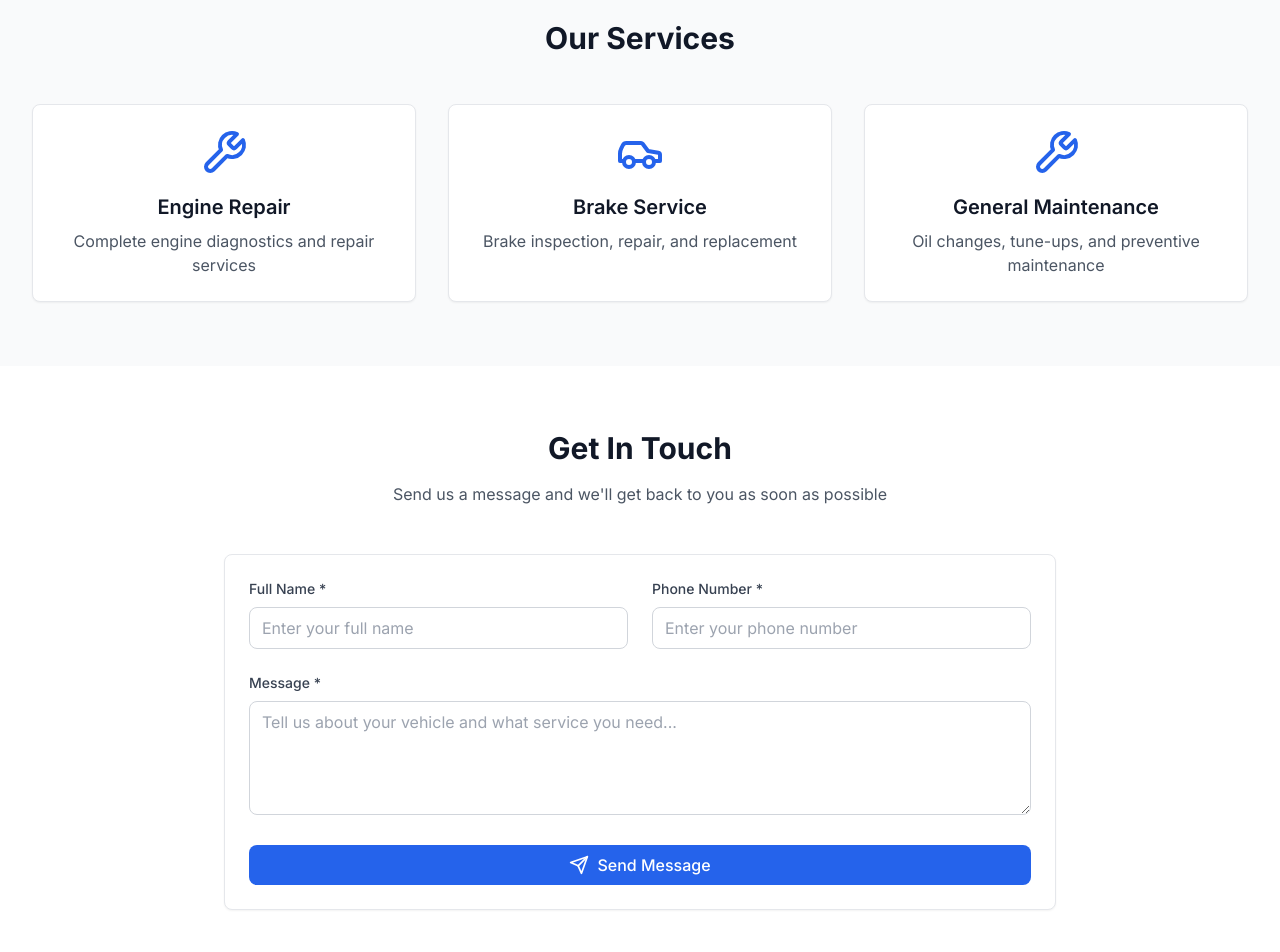
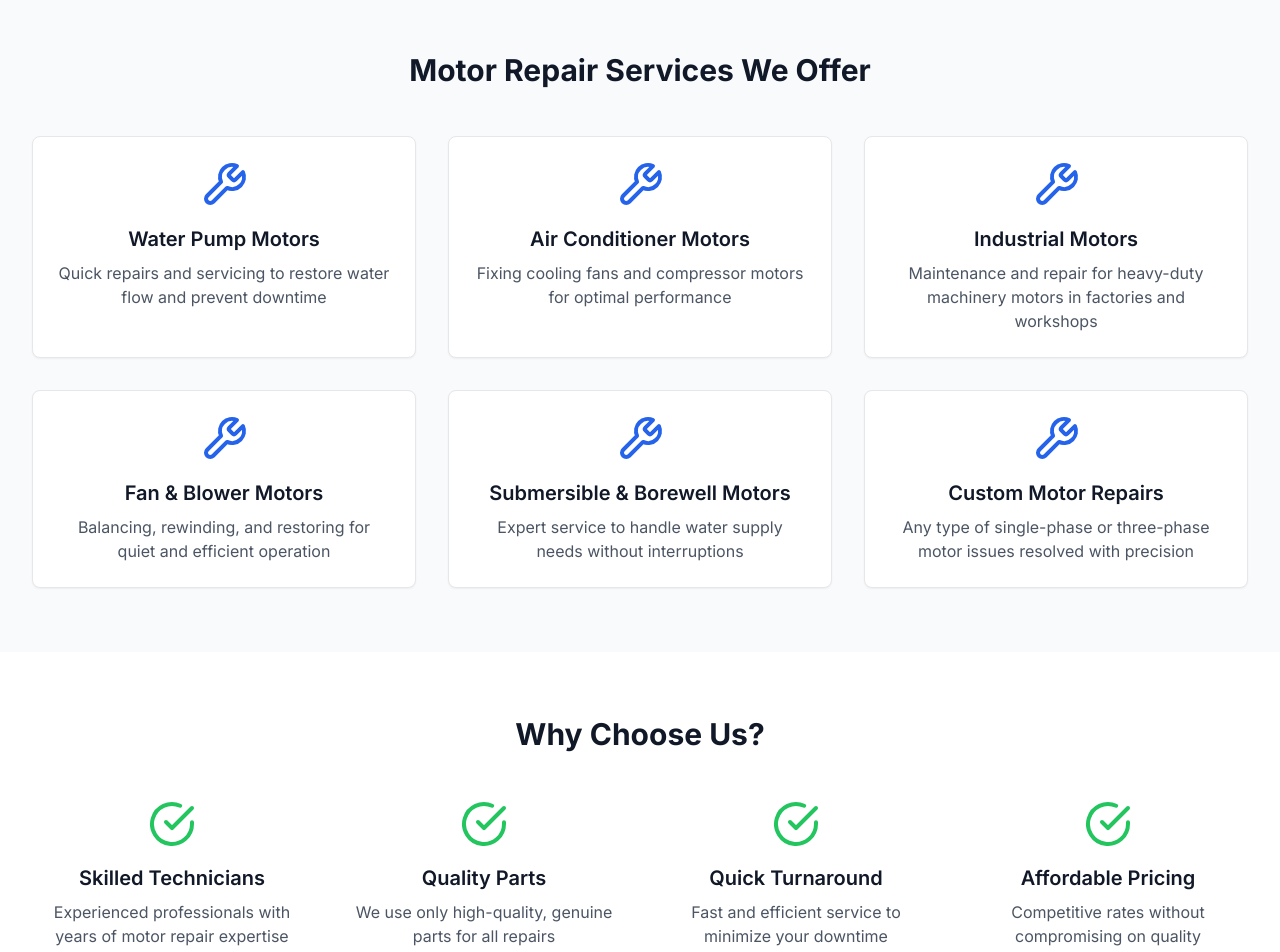
Before and after one commit to Malaviya24/Motor-Repairshop, a React (Create React App) app in the folder frontend/: page / in a window 1280 px wide. Shown: the part 480-1432 px from the top of the page. Built offline with nearby package versions, Linux system fonts and the light colour scheme.

Commit message:
Update landing page with specific motor repair services and business details

```diff
--- a/frontend/src/components/LandingPage.js
+++ b/frontend/src/components/LandingPage.js
@@ -94,7 +94,7 @@ END:VCARD`;
             Professional Motor Repair Services
           </h1>
           <p className="text-xl md:text-2xl mb-8 text-primary-100">
-            Expert mechanics, quality parts, and reliable service for all your vehicle needs
+            We specialize in repairing and servicing a wide range of electric motors to keep your machines running smoothly
           </p>
           <div className="flex flex-col sm:flex-row gap-4 justify-center">
             <button
@@ -118,22 +118,66 @@ END:VCARD`;
       {/* Services Section */}
       <section className="py-16">
         <div className="max-w-7xl mx-auto px-4 sm:px-6 lg:px-8">
-          <h2 className="text-3xl font-bold text-center mb-12">Our Services</h2>
-          <div className="grid md:grid-cols-3 gap-8">
+          <h2 className="text-3xl font-bold text-center mb-12">Motor Repair Services We Offer</h2>
+          <div className="grid md:grid-cols-2 lg:grid-cols-3 gap-8">
             <div className="card card-hover text-center">
               <Wrench className="h-12 w-12 text-primary-600 mx-auto mb-4" />
-              <h3 className="text-xl font-semibold mb-2">Engine Repair</h3>
-              <p className="text-gray-600">Complete engine diagnostics and repair services</p>
-            </div>
-            <div className="card card-hover text-center">
-              <Car className="h-12 w-12 text-primary-600 mx-auto mb-4" />
-              <h3 className="text-xl font-semibold mb-2">Brake Service</h3>
-              <p className="text-gray-600">Brake inspection, repair, and replacement</p>
+              <h3 className="text-xl font-semibold mb-2">Water Pump Motors</h3>
+              <p className="text-gray-600">Quick repairs and servicing to restore water flow and prevent downtime</p>
             </div>
             <div className="card card-hover text-center">
               <Wrench className="h-12 w-12 text-primary-600 mx-auto mb-4" />
-              <h3 className="text-xl font-semibold mb-2">General Maintenance</h3>
-              <p className="text-gray-600">Oil changes, tune-ups, and preventive maintenance</p>
+              <h3 className="text-xl font-semibold mb-2">Air Conditioner Motors</h3>
+              <p className="text-gray-600">Fixing cooling fans and compressor motors for optimal performance</p>
+            </div>
+            <div className="card card-hover text-center">
+              <Wrench className="h-12 w-12 text-primary-600 mx-auto mb-4" />
+              <h3 className="text-xl font-semibold mb-2">Industrial Motors</h3>
+              <p className="text-gray-600">Maintenance and repair for heavy-duty machinery motors in factories and workshops</p>
+            </div>
+            <div className="card card-hover text-center">
+              <Wrench className="h-12 w-12 text-primary-600 mx-auto mb-4" />
+              <h3 className="text-xl font-semibold mb-2">Fan & Blower Motors</h3>
+              <p className="text-gray-600">Balancing, rewinding, and restoring for quiet and efficient operation</p>
+            </div>
+            <div className="card card-hover text-center">
+              <Wrench className="h-12 w-12 text-primary-600 mx-auto mb-4" />
+              <h3 className="text-xl font-semibold mb-2">Submersible & Borewell Motors</h3>
+              <p className="text-gray-600">Expert service to handle water supply needs without interruptions</p>
+            </div>
+            <div className="card card-hover text-center">
+              <Wrench className="h-12 w-12 text-primary-600 mx-auto mb-4" />
+              <h3 className="text-xl font-semibold mb-2">Custom Motor Repairs</h3>
+              <p className="text-gray-600">Any type of single-phase or three-phase motor issues resolved with precision</p>
+            </div>
+          </div>
+        </div>
+      </section>
+
+      {/* Why Choose Us Section */}
+      <section className="py-16 bg-white">
+        <div className="max-w-7xl mx-auto px-4 sm:px-6 lg:px-8">
+          <h2 className="text-3xl font-bold text-center mb-12">Why Choose Us?</h2>
+          <div className="grid md:grid-cols-2 lg:grid-cols-4 gap-8">
+            <div className="text-center">
+              <CheckCircle className="h-12 w-12 text-green-500 mx-auto mb-4" />
+              <h3 className="text-xl font-semibold mb-2">Skilled Technicians</h3>
+              <p className="text-gray-600">Experienced professionals with years of motor repair expertise</p>
+            </div>
+            <div className="text-center">
+              <CheckCircle className="h-12 w-12 text-green-500 mx-auto mb-4" />
+              <h3 className="text-xl font-semibold mb-2">Quality Parts</h3>
+              <p className="text-gray-600">We use only high-quality, genuine parts for all repairs</p>
+            </div>
+            <div className="text-center">
+              <CheckCircle className="h-12 w-12 text-green-500 mx-auto mb-4" />
+              <h3 className="text-xl font-semibold mb-2">Quick Turnaround</h3>
+              <p className="text-gray-600">Fast and efficient service to minimize your downtime</p>
+            </div>
+            <div className="text-center">
+              <CheckCircle className="h-12 w-12 text-green-500 mx-auto mb-4" />
+              <h3 className="text-xl font-semibold mb-2">Affordable Pricing</h3>
+              <p className="text-gray-600">Competitive rates without compromising on quality</p>
             </div>
           </div>
         </div>
@@ -211,7 +255,7 @@ END:VCARD`;
                   })}
                   rows="4"
                   className="input-field"
-                  placeholder="Tell us about your vehicle and what service you need..."
+                  placeholder="Tell us about your motor issue and what service you need..."
                 />
                 {errors.message && (
                   <p className="text-red-500 text-sm mt-1">{errors.message.message}</p>
```
